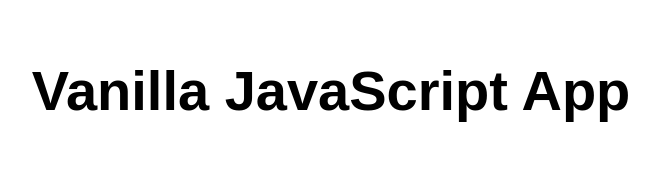
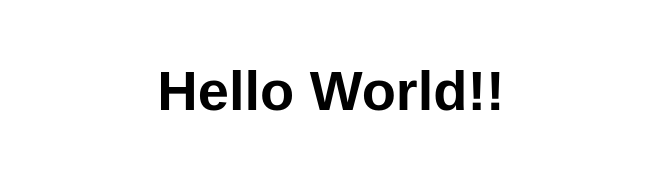
Before and after one commit to Evancy2460/evancy, a website: page src/index.html in a window 1280 px wide. Shown: the whole page, without its empty margins (309-968 px from the left). Drawn offline with Linux system fonts and the light colour scheme.

Commit message:
Update index.html

```diff
--- a/src/index.html
+++ b/src/index.html
@@ -1,4 +1,4 @@
-<!DOCTYPE html>
+ <!DOCTYPE html>
 <html lang="en">
 
 <head>
@@ -10,7 +10,7 @@
 
 <body>
   <main>
-    <h1>Vanilla JavaScript App</h1>
+    <h1>Hello World!!</h1>
   </main>
 </body>
 
```
